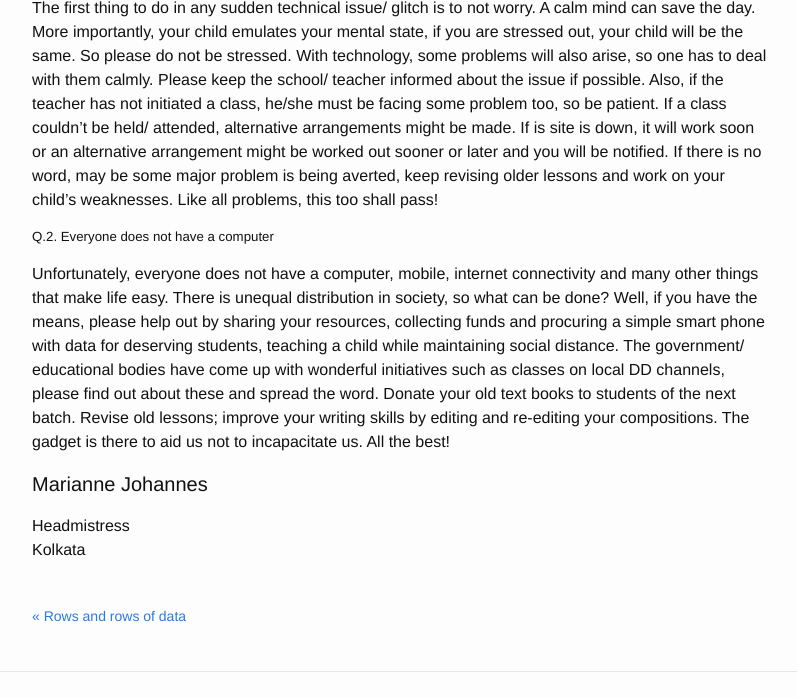
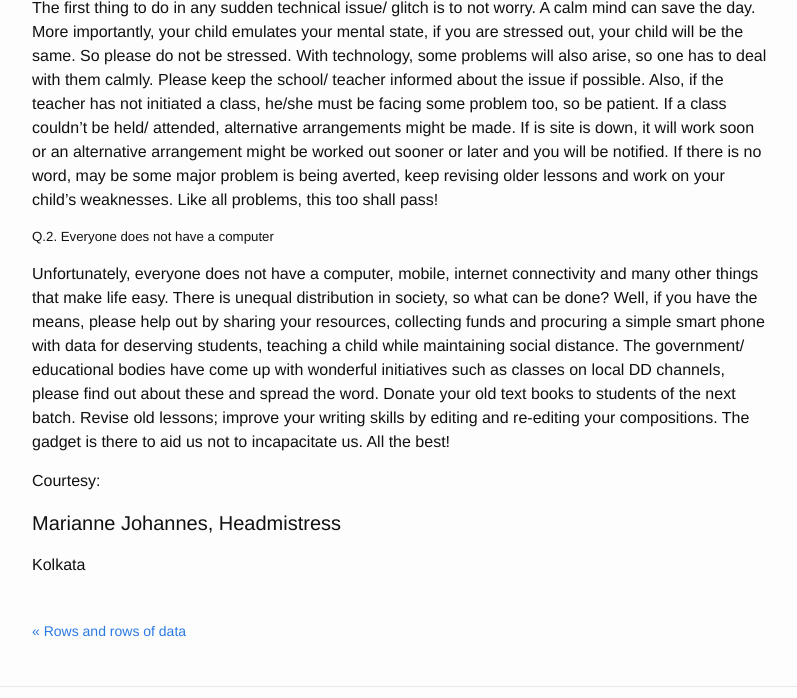
Before and after one commit to covid19india/blog, a Jekyll site: the page built from _posts/2020-06-23-backtoschoolonline.md, in a window 1280 px wide and 900 px high, scrolled down 3018 px, cut to the strip 0-698 px from the top of the window. Shown: the whole strip, without its empty margins (238-1035 px from the left). Built offline with Jekyll 4.4.1, drawn with Linux system fonts in a browser that asks for light colours; a script that is not in the unit is left out; some of the changed lines change nothing that is shown.

Commit message:
Update 2020-06-23-backtoschoolonline.md

```diff
--- a/_posts/2020-06-23-backtoschoolonline.md
+++ b/_posts/2020-06-23-backtoschoolonline.md
@@ -57,7 +57,6 @@ The first thing to do in any sudden technical issue/ glitch is to not worry. A c
 ##### Q.2.  Everyone does not have a computer
 Unfortunately, everyone does not have a computer, mobile, internet connectivity and many other things that make life easy. There is unequal distribution in society, so what can be done? Well, if you have the means, please help out by sharing your resources, collecting funds and procuring a simple smart phone with data for deserving students, teaching a child while maintaining social distance. The government/ educational bodies have come up with wonderful initiatives such as classes on local DD channels, please find out about these and spread the word. Donate your old text books to students of the next batch. Revise old lessons; improve your writing skills by editing and re-editing your compositions.    The gadget is there to aid us not to incapacitate us. All the best!
 
-
-#### Marianne Johannes
-Headmistress
+Courtesy:
+#### Marianne Johannes, Headmistress
 Kolkata
```
